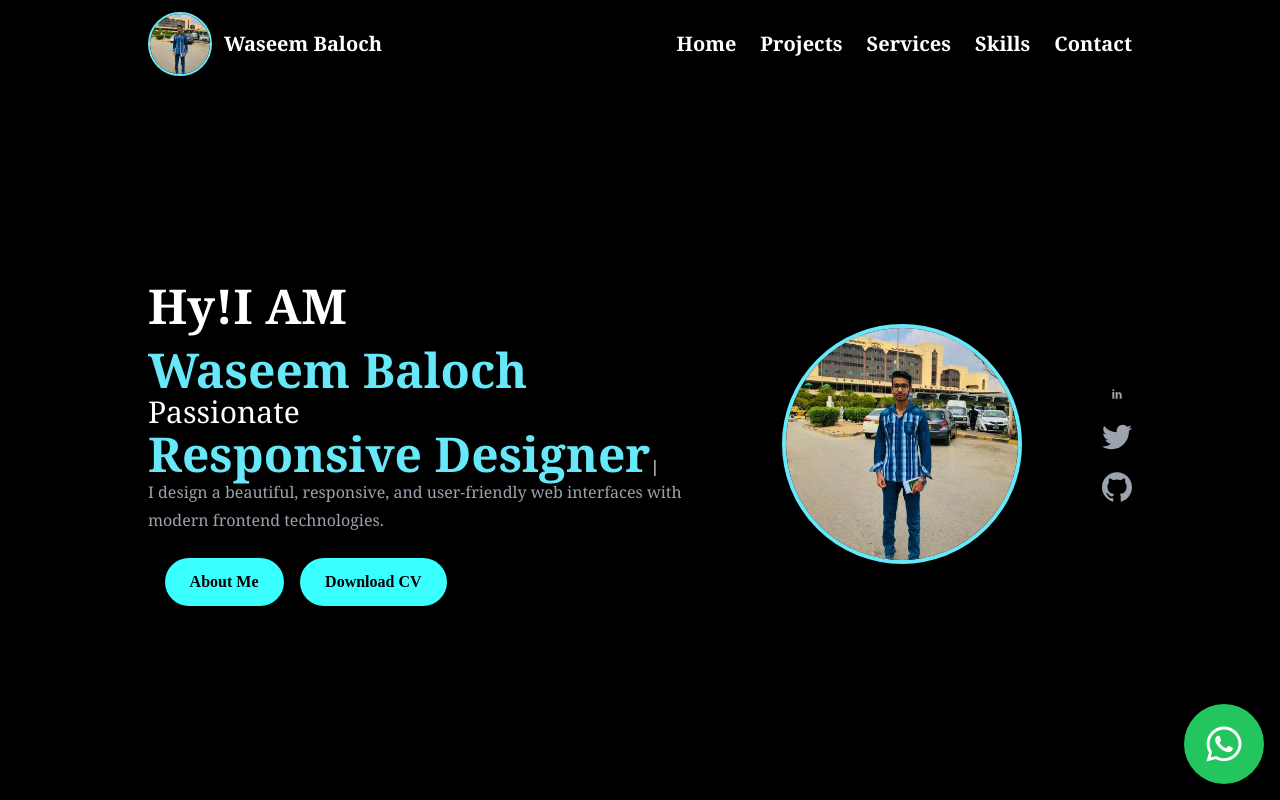
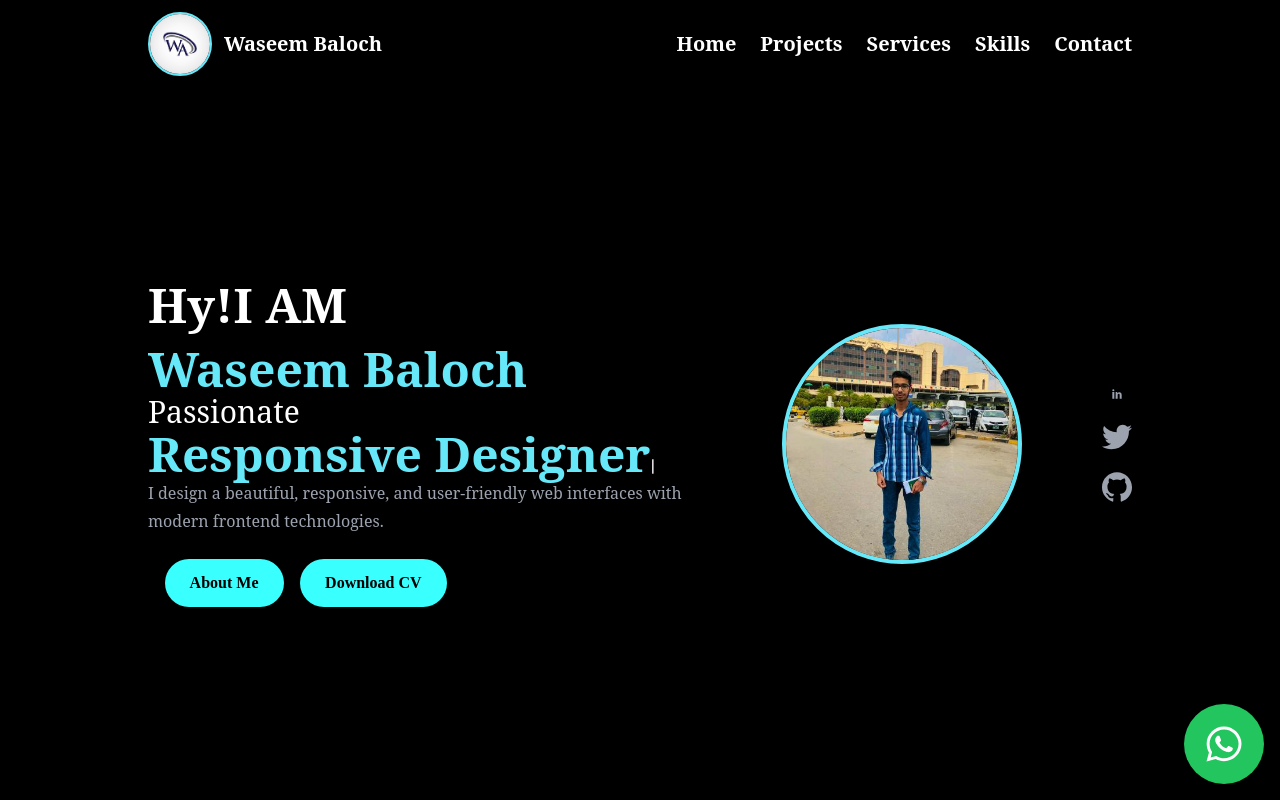
Before and after one commit to waseembaloch21/My-Portfolio, a React (Vite) app: page / in a window 1280 px wide. Shown: the top 800 px of the page. Built offline with nearby package versions, Linux system fonts and the light colour scheme.

Commit message:
code done

```diff
--- a/index.html
+++ b/index.html
@@ -3,7 +3,7 @@
 
 <head>
   <meta charset="UTF-8" />
-  <link rel="icon" type="image/jpg" href="/src/assets/images/Logo.jpeg" alt="Favicon" />
+  <link rel="icon" type="image/jpg" href="/src/assets/images/Logo2.jpg" alt="Favicon" />
   <meta name="viewport" content="width=device-width, initial-scale=1.0" />
   <title>WASEEM || PORTFOLIO</title>
   <link href="https://fonts.googleapis.com/css2?family=Poppins:wght@400;700&display=swap" rel="stylesheet">
--- a/src/App.jsx
+++ b/src/App.jsx
@@ -12,6 +12,7 @@ const App = () => {
   return (
 
     <div className='container mx-auto'>
+
       <HeaderSection />
       <ProjectsSection />
       <ServicesSection />
--- a/src/Components/Navbar.jsx
+++ b/src/Components/Navbar.jsx
@@ -1,13 +1,11 @@
 import React, { useState } from 'react';
-import MyLogo from '../assets/images/Logo.jpeg';
+import MyLogo from '../assets/images/Logo2.jpg';
 
 const Navbar = () => {
     const [isMenuOpen, setIsMenuOpen] = useState(false);
-
     const toggleMenu = () => {
         setIsMenuOpen(!isMenuOpen);
     };
-
     return (
         <div className='flex justify-between items-center px-5 py-3 shadow-md'>
             <a href="#home" className='flex items-center gap-3'>
@@ -33,7 +31,7 @@ const Navbar = () => {
                         <a href="#services" className='hover:text-blue-600 hover:underline cursor-pointer text-xl font-serif font-bold'>Services</a>
                     </li>
                     <li>
-                        <a href="#Skills" className='hover:text-blue-600 hover:underline cursor-pointer text-xl font-serif font-bold'>Skills</a>
+                        <a href="#skills" className='hover:text-blue-600 hover:underline cursor-pointer text-xl font-serif font-bold'>Skills</a>
                     </li>
                     <li>
                         <a href="#contact" className='hover:text-blue-600 hover:underline cursor-pointer text-xl font-serif font-bold'>Contact</a>
@@ -67,7 +65,7 @@ const Navbar = () => {
                             <a href="#services" className='hover:text-gray-400 font-serif cursor-pointer' onClick={toggleMenu}>Services</a>
                         </li>
                         <li>
-                            <a href="#Skills" className='hover:text-gray-400 font-serif cursor-pointer' onClick={toggleMenu}>Skills</a>
+                            <a href="#skills" className='hover:text-gray-400 font-serif cursor-pointer' onClick={toggleMenu}>Skills</a>
                         </li>
                         <li>
                             <a href="#contact" className='hover:text-gray-400 font-serif cursor-pointer' onClick={toggleMenu}>Contact</a>
--- a/src/Components/Skills.jsx
+++ b/src/Components/Skills.jsx
@@ -23,7 +23,7 @@ const Skills = () => {
   ];
 
   return (
-    <div id="services" className="bg-black text-gray-100 py-10 px-5 sm:px-20 md:px-32">
+    <div id="skills" className="bg-black text-gray-100 py-10 px-5 sm:px-20 md:px-32">
       <h2 className="text-3xl font-bold font-serif mb-8 text-center">My Skills</h2>
       <div className="card-box flex flex-wrap items-center justify-evenly gap-8">
         {skillsObj.map((data, ind) => {
--- a/src/Components/Testimonials.jsx
+++ b/src/Components/Testimonials.jsx
@@ -31,7 +31,7 @@ const Testimonials = () => {
         <h2 className="text-3xl font-serif font-bold mb-8">What My Friends Say </h2>
         <div className="grid grid-cols-1 md:grid-cols-3 gap-8">
           {testimonials.map((testimonial, index) => (
-            <div key={index} className="bg-gray-800 p-6 rounded-lg shadow-lg">
+            <div key={index} className="bg-gray-800 p-6 rounded-lg shadow-lg text-center hover:shadow-2xl transition-transform transform hover:scale-105">
               <img
                 src={testimonial.img}
                 alt={testimonial.name}
--- /dev/null
+++ b/src/context/ThemeContextProvider.jsx
@@ -0,0 +1,23 @@
+import React, { createContext, useEffect, useState } from "react";
+
+export const ThemeContext = createContext();
+
+const ThemeContextProvider = ({ children }) => {
+  const [theme, setTheme] = useState(localStorage.getItem("theme") || "light");
+
+  useEffect(() => {
+    localStorage.setItem("theme", theme);
+  }, [theme]);
+
+  function toggleTheme() {
+    setTheme((checkTheme) => (checkTheme === "light" ? "dark" : "light"));
+  }
+
+  return (
+    <ThemeContext.Provider value={{ theme, toggleTheme }}>
+      {children}
+    </ThemeContext.Provider>
+  );
+};
+
+export default ThemeContextProvider;
--- a/tailwind.config.js
+++ b/tailwind.config.js
@@ -5,7 +5,12 @@ export default {
     "./src/**/*.{js,ts,jsx,tsx}"
   ],
   theme: {
-    extend: {},
+    extend: {
+      fontFamily: {
+        serif: ['"Serif"', 'serif'],
+        poppins: ['"Poppins"', 'sans-serif'],
+      },
+    },
   },
   plugins: [],
 }
```
Also changed, not shown: src/assets/images/Logo2.jpg (added).
